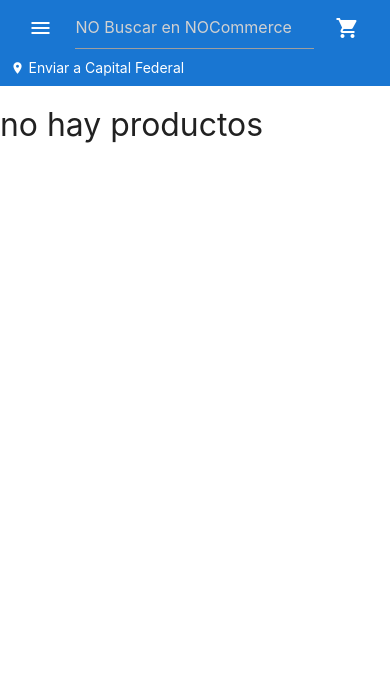
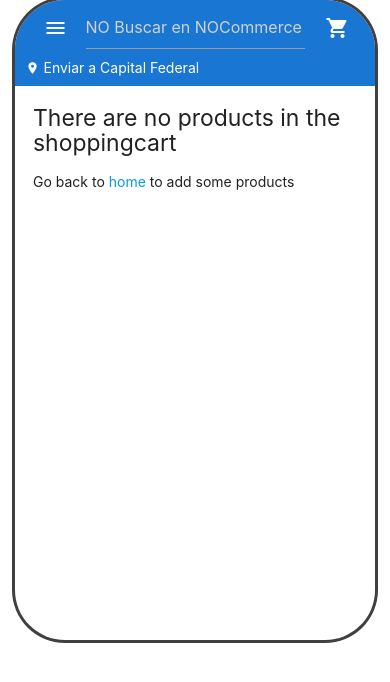
Before and after one commit to arielestebansoto/ecommerce, a React app: page /shoppingcart in a window 390 px wide. Built offline with nearby package versions, Linux system fonts and the light colour scheme.

Commit message:
Refactoring UI mobile, and NoProduct component

```diff
--- a/src/assets/styles/global.scss
+++ b/src/assets/styles/global.scss
@@ -1,36 +1,30 @@
-/* #app {
-    position: absolute;
-    top: 0;
-    left: 50%;
+#app {
+    margin: 0 auto;
+    width: 360px;
+    height: 640px;
 
+    border-radius: 50px;
+    box-shadow: 0px 0px 0px 3px rgba(0,0,0,0.75);
+    -webkit-box-shadow: 0px 0px 0px 3px rgba(0,0,0,0.75);
+    -moz-box-shadow: 0px 0px 0px 3px rgba(0,0,0,0.75);
 
-    height: 640px;
-    width: 360px;
-
+    overflow-y: hidden;
+}
+#app:hover {
     overflow-y: scroll;
-    border-radius: 50px;
-    transform: translateX(-50%);
-
-    box-shadow: 0px 0px 0px 3px rgba(0,0,0,0.75);
--webkit-box-shadow: 0px 0px 0px 3px rgba(0,0,0,0.75);
--moz-box-shadow: 0px 0px 0px 3px rgba(0,0,0,0.75);
 }
-
-#app::-webkit-scrollbar{
-    position: absolute;
-    left: 0;
+#app::-webkit-scrollbar {
     width: 5px;
-    height: 3px;
-    }
-    ::-webkit-scrollbar-thumb{
-    background: #B3AFB3;
-    border-radius: 0px;
-    }
-    ::-webkit-scrollbar-thumb:hover{
-    background: #B3AFB3;
-    }
-    ::-webkit-scrollbar-track{
-    background: rgba(0,0,0,0);
-    border-radius: 0px;
-    box-shadow: inset 0px 0px 0px 0px #F0F0F0;
-    } */
+}
+#app::-webkit-scrollbar-track {
+    width:5px;
+    background: rgba(0,0,0,.05);
+}
+#app::-webkit-scrollbar-thumb {
+    background-color: #ababab;
+    border-radius: 15px;
+    border: 0px dashed #000000;
+}
+#app::-webkit-scrollbar-thumb:hover {
+    background-color: #808080;
+}
--- /dev/null
+++ b/src/components/global/NoProduct.jsx
@@ -0,0 +1,11 @@
+import React from 'react'
+import { Link } from 'react-router-dom'
+
+const NoProduct = () => (
+    <div className="container">
+        <h5>There are no products in the shoppingcart</h5>
+        <p>Go back to <Link to='/'>home</Link> to add some products</p>
+    </div>
+)
+
+export default NoProduct
--- a/src/pages/ShoppingCart.jsx
+++ b/src/pages/ShoppingCart.jsx
@@ -3,13 +3,14 @@ import { Link } from 'react-router-dom'
 import { connect } from 'react-redux'
 
 import CardShoppingCart from '../components/CardShoppingCart'
+import NoProduct from '../components/global/NoProduct'
 
 const ShoppingCart = (props) => {
 
     console.log(props)
 
     if (props.cart.length === 0) {
-         return <h4>no hay productos</h4>
+         return <NoProduct />
     }
     const renderPurchase = () => (
         props.cart.map( (product, key) =>
--- a/src/reducers/shoppingCartReducer.js
+++ b/src/reducers/shoppingCartReducer.js
@@ -43,7 +43,8 @@ const shoppingCartReducer = (state = INITIAL_STATE, action) => {
         case PAYMENT_COMPLETED:
             return {
                 ...state,
-                purchaseCompleted: action.payload
+                purchaseCompleted: action.payload,
+                cart: INITIAL_STATE.cart
             }
         default: return state
     }
```
